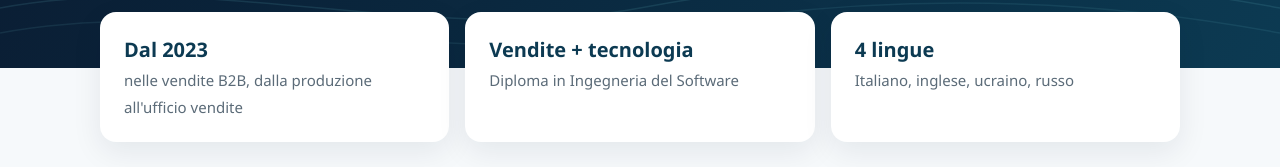
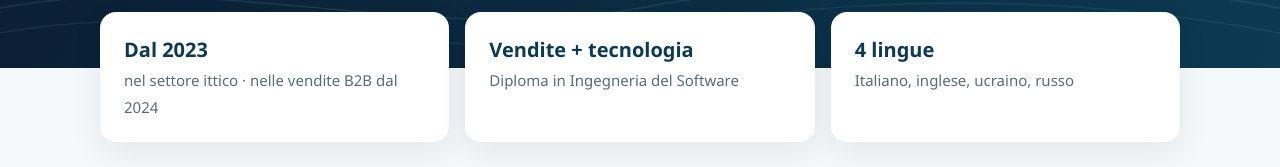
Before and after one commit to Lings0n/mysechko.it, a plain HTML site: page index.html in a window 1280 px wide. Shown: the part 629-796 px from the top of the page. Drawn offline with Linux system fonts and the light colour scheme.

Commit message:
Home: dal 2023 nel settore, vendite B2B dal 2024
Co-Authored-By: Claude Opus 5.5 <noreply@anthropic.com>

```diff
--- a/index.html
+++ b/index.html
@@ -162,7 +162,7 @@
 
 <div class="wrap">
   <div class="facts">
-    <div class="fact"><b data-en="Since 2023">Dal 2023</b><span data-en="in B2B sales, from production to the sales office">nelle vendite B2B, dalla produzione all'ufficio vendite</span></div>
+    <div class="fact"><b data-en="Since 2023">Dal 2023</b><span data-en="in the fish industry · in B2B sales since 2024">nel settore ittico · nelle vendite B2B dal 2024</span></div>
     <div class="fact"><b data-en="Sales + technology">Vendite + tecnologia</b><span data-en="Diploma in Software Engineering">Diploma in Ingegneria del Software</span></div>
     <div class="fact"><b data-en="4 languages">4 lingue</b><span data-en="Italian, English, Ukrainian, Russian">Italiano, inglese, ucraino, russo</span></div>
   </div>
```
